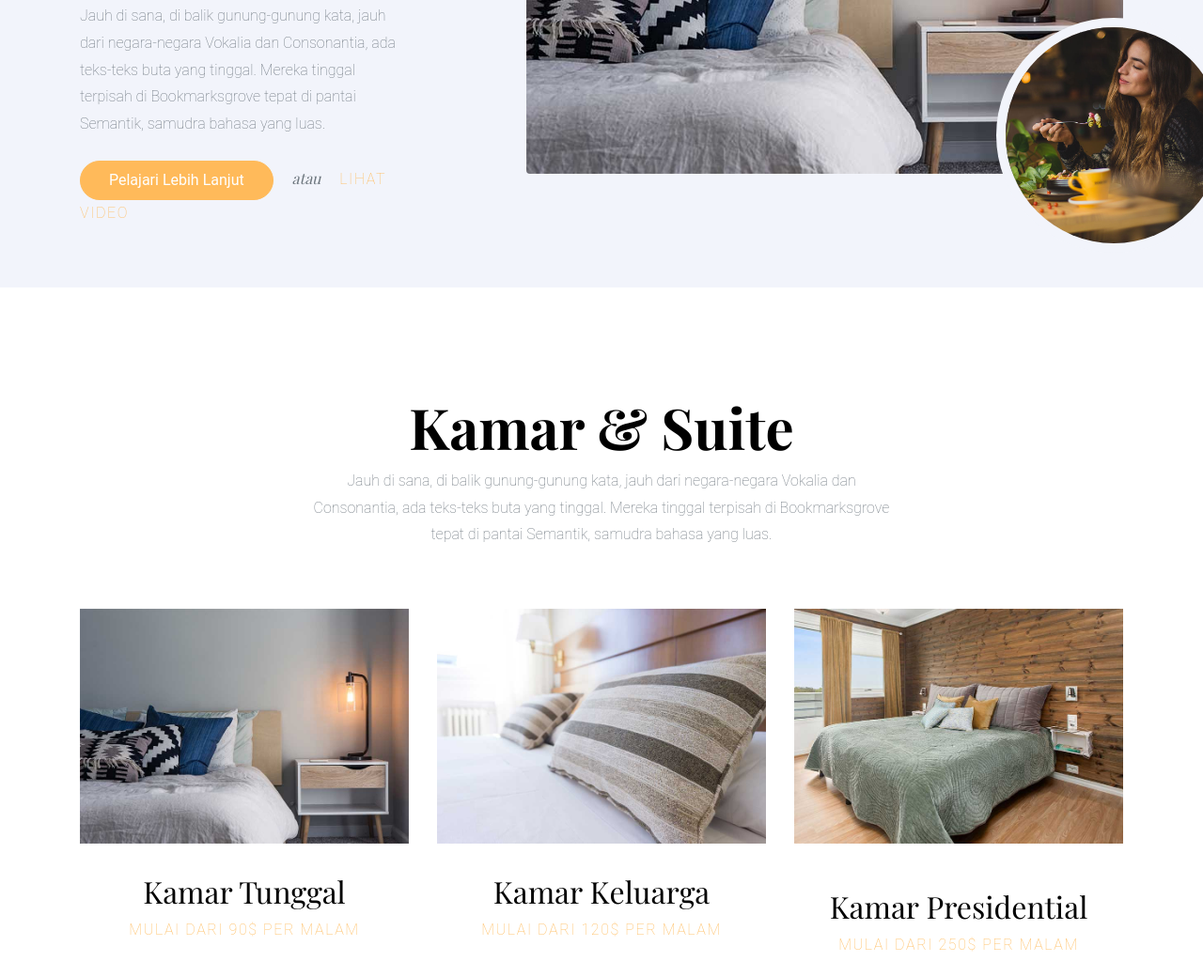
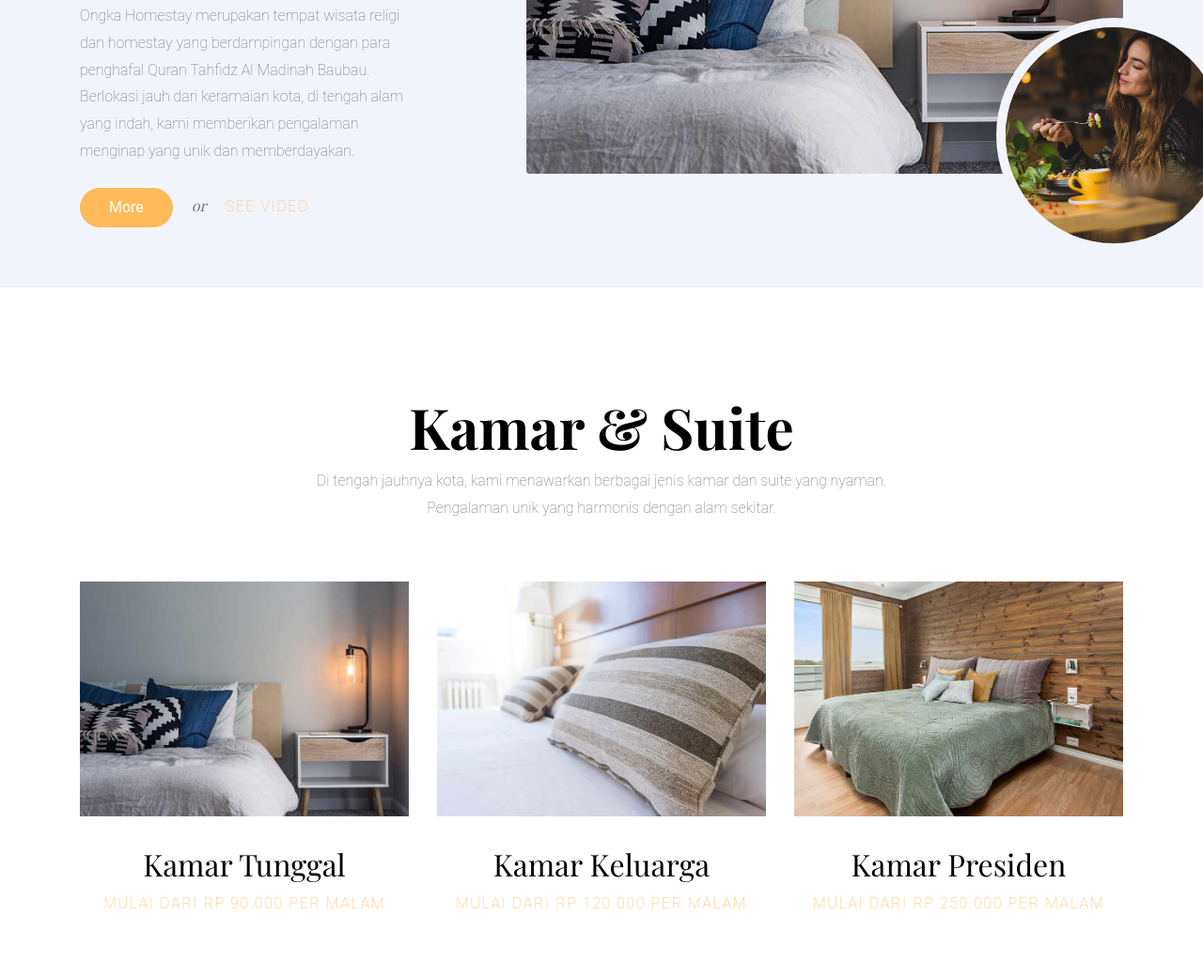
Before and after one commit to muhdanfyan/ongkahomestay, a plain HTML site: page index.html in a window 1280 px wide. Shown: the part 1253-2293 px from the top of the page at 94% size. Drawn offline with nearby package versions, Linux system fonts and the light colour scheme; files whose address does not match are found by name; a web font is replaced by a local one.

Commit message:
Update index.html

```diff
--- a/index.html
+++ b/index.html
@@ -151,10 +151,11 @@
             <img src="images/img_1.jpg" alt="Image" class="img-fluid rounded">
           </div>
           <div class="col-md-12 col-lg-4 order-lg-1" data-aos="fade-up">
-            <h2 class="heading">Selamat Datang di Ongka Homestay!</h2>
-            <p class="mb-4">Jauh di sana, di balik gunung-gunung kata, jauh dari negara-negara Vokalia dan Consonantia, ada teks-teks buta yang tinggal. Mereka tinggal terpisah di Bookmarksgrove tepat di pantai Semantik, samudra bahasa yang luas.</p>
-            <p><a href="#" class="btn btn-primary text-white py-2 mr-3">Pelajari Lebih Lanjut</a> <span class="mr-3 font-family-serif"><em>atau</em></span> <a href="https://vimeo.com/channels/staffpicks/93951774"  data-fancybox class="text-uppercase letter-spacing-1">Lihat Video</a></p>
+            <h2 class="heading">Selamat Datang di Ongka Homestay</h2>
+            <p class="mb-4">Ongka Homestay merupakan tempat wisata religi dan homestay yang berdampingan dengan para penghafal Quran Tahfidz Al Madinah Baubau. Berlokasi jauh dari keramaian kota, di tengah alam yang indah, kami memberikan pengalaman menginap yang unik dan memberdayakan.</p>
+            <p><a href="#" class="btn btn-primary text-white py-2 mr-3">More</a> <span class="mr-3 font-family-serif"><em>or</em></span> <a href="https://vimeo.com/channels/staffpicks/93951774"  data-fancybox class="text-uppercase letter-spacing-1">See Video</a></p>
           </div>
+
         </div>
       </div>
     </section>
@@ -163,19 +164,19 @@
       <div class="container">
         <div class="row justify-content-center text-center mb-5">
           <div class="col-md-7">
-            <h2 class="heading" data-aos="fade-up">Kamar & Suite</h2>
-            <p data-aos="fade-up" data-aos-delay="100">Jauh di sana, di balik gunung-gunung kata, jauh dari negara-negara Vokalia dan Consonantia, ada teks-teks buta yang tinggal. Mereka tinggal terpisah di Bookmarksgrove tepat di pantai Semantik, samudra bahasa yang luas.</p>
+            <h2 class="heading" data-aos="fade-up">Kamar &amp; Suite</h2>
+            <p data-aos="fade-up" data-aos-delay="100">Di tengah jauhnya kota, kami menawarkan berbagai jenis kamar dan suite yang nyaman. Pengalaman unik yang harmonis dengan alam sekitar.</p>
           </div>
         </div>
         <div class="row">
           <div class="col-md-6 col-lg-4" data-aos="fade-up">
             <a href="#" class="room">
               <figure class="img-wrap">
-                <img src="images/img_1.jpg" alt="Ongka Homestay" class="img-fluid mb-3">
+                <img src="images/img_1.jpg" alt="Ongka Homestay - Kamar Tunggal" class="img-fluid mb-3">
               </figure>
               <div class="p-3 text-center room-info">
                 <h2>Kamar Tunggal</h2>
-                <span class="text-uppercase letter-spacing-1">Mulai dari 90$ per malam</span>
+                <span class="text-uppercase letter-spacing-1">Mulai dari Rp 90.000 per malam</span>
               </div>
             </a>
           </div>
@@ -183,23 +184,23 @@
           <div class="col-md-6 col-lg-4" data-aos="fade-up">
             <a href="#" class="room">
               <figure class="img-wrap">
-                <img src="images/img_2.jpg" alt="Ongka Homestay" class="img-fluid mb-3">
+                <img src="images/img_2.jpg" alt="Ongka Homestay - Kamar Keluarga" class="img-fluid mb-3">
               </figure>
               <div class="p-3 text-center room-info">
                 <h2>Kamar Keluarga</h2>
-                <span class="text-uppercase letter-spacing-1">Mulai dari 120$ per malam</span>
+                <span class="text-uppercase letter-spacing-1">Mulai dari Rp 120.000 per malam</span>
               </div>
             </a>
           </div>
 
           <div class="col-md-6 col-lg-4" data-aos="fade-up">
             <a href="#" class="room">
-              <figure class "img-wrap">
-                <img src="images/img_3.jpg" alt="Ongka Homestay" class="img-fluid mb-3">
+              <figure class="img-wrap">
+                <img src="images/img_3.jpg" alt="Ongka Homestay - Kamar Presiden" class="img-fluid mb-3">
               </figure>
               <div class="p-3 text-center room-info">
-                <h2>Kamar Presidential</h2>
-                <span class="text-uppercase letter-spacing-1">Mulai dari 250$ per malam</span>
+                <h2>Kamar Presiden</h2>
+                <span class="text-uppercase letter-spacing-1">Mulai dari Rp 250.000 per malam</span>
               </div>
             </a>
           </div>
```
